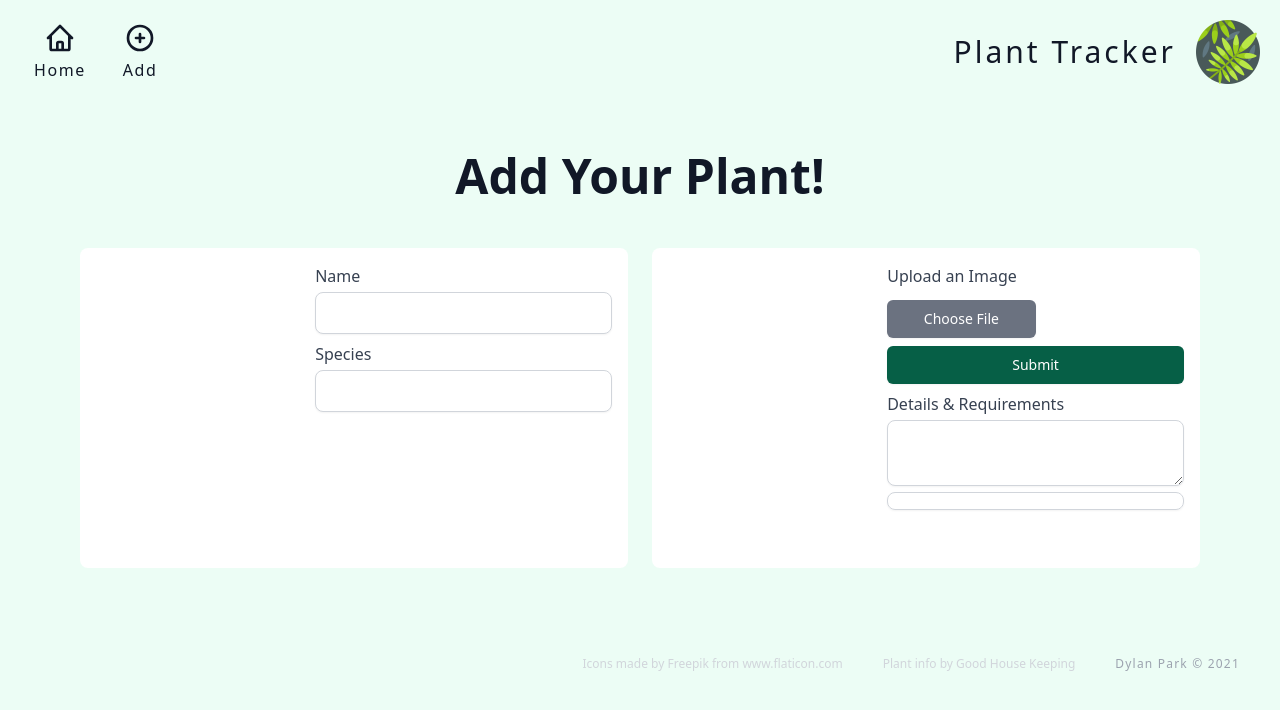
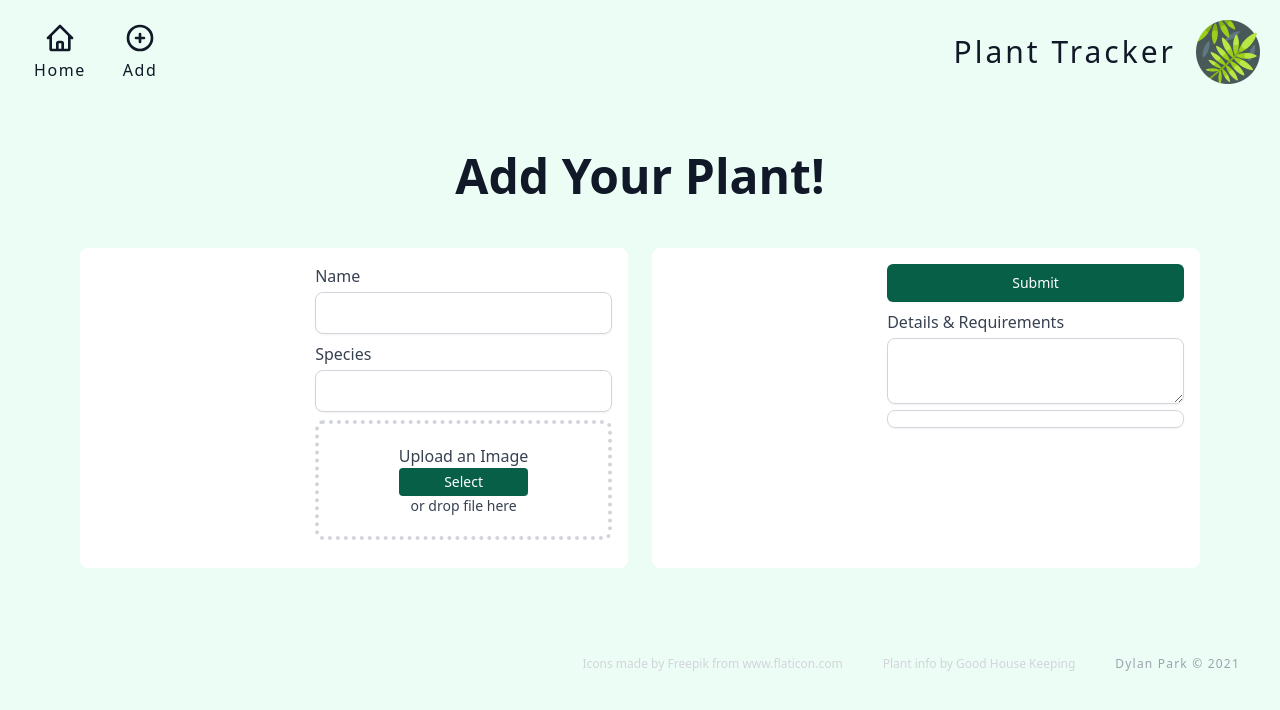
Before and after one commit to dylpark/plant-tracker-app-react, a Next.js app: page /add in a window 1280 px wide. Shown: the top 710 px of the page. Built offline with nearby package versions, Linux system fonts and the light colour scheme.

Commit message:
Redesigning image upload

```diff
--- /dev/null
+++ b/components/form/FileUpload.jsx
@@ -0,0 +1,47 @@
+import React from "react";
+
+function FileUpload(props) {
+  const hiddenFileInput = React.useRef(null);
+
+  const handleClick = (event) => {
+    hiddenFileInput.current.click();
+  };
+
+  // const handleChange = (event) => {
+  //   const fileUploaded = event.target.files[0];
+  //   props.handleFile(fileUploaded);
+  // };
+  return (
+    <div>
+      <div class="file_upload p-5 relative border-4 border-dotted border-gray-300 rounded-lg">
+        <div class="input_field flex flex-col w-max mx-auto text-center">
+          <label>
+            <label
+              for="Upload an Image"
+              class="block text-m font-thin text-gray-700"
+            >
+              Upload an Image
+            </label>
+            <input
+              class="text-sm cursor-pointer w-36 hidden"
+              type="file"
+              name="image"
+              required
+              accept="image/png, image/jpeg"
+              //   ref={hiddenFileInput}
+              // onChange={handleChange}
+              //   value={props.value}
+            />
+            <div class="text-sm  focus:ring-green-500 bg-green-800 text-white rounded cursor-pointer p-1 px-3 hover:bg-green-500">
+              Select
+            </div>
+          </label>
+
+          <div class="text-sm font-thin text-gray-700">or drop file here</div>
+        </div>
+      </div>
+    </div>
+  );
+}
+
+export default FileUpload;
--- a/components/form/Form.jsx
+++ b/components/form/Form.jsx
@@ -1,10 +1,10 @@
 //
 //
 import Input from "./Input";
-import ImageUpload from "./ImageUpload";
 import { useState } from "react";
 import { useRouter } from "next/router";
 import MarkdownEditor from "./MarkdownEditor";
+import FileUpload from "./FileUpload";
 
 export default function Form() {
   // const router = useRouter();
@@ -60,6 +60,7 @@ export default function Form() {
               // onChange={handleChange}
               // value={plant.species}
             />
+            <FileUpload />
 
             <div class="flex justify-start space-x-2"></div>
           </div>
@@ -69,12 +70,6 @@ export default function Form() {
         <div class="w-full bg-white rounded-lg sahdow-lg overflow-hidden flex flex-col md:flex-row">
           <div class="w-full md:w-2/5 h-80"></div>
           <div class="w-full md:w-3/5 text-left p-4 md:p-4 space-y-2">
-            <ImageUpload
-              title="Upload an Image"
-              name="image"
-              // onChange={handleChange}
-              // value={plant.image}
-            />
             <button
               type="submit"
               className="w-full flex justify-center py-2 px-4 border border-transparent rounded-md shadow-sm text-sm font-medium text-white bg-green-800 hover:bg-green-500 focus:outline-none focus:ring-2 focus:ring-offset-2 focus:ring-green-500"
--- a/components/form/ImageUpload.jsx
+++ /dev/null
@@ -1,43 +0,0 @@
-//
-//
-import React from "react";
-
-function ImageUpload(props) {
-  const hiddenFileInput = React.useRef(null);
-
-  const handleClick = (event) => {
-    hiddenFileInput.current.click();
-  };
-
-  // const handleChange = (event) => {
-  //   const fileUploaded = event.target.files[0];
-  //   props.handleFile(fileUploaded);
-  // };
-
-  return (
-    <div>
-      <label for="Upload an Image" class="block text-m font-thin text-gray-700">
-        Upload an Image
-      </label>
-      <div className="mt-3"></div>
-      <button
-        onClick={handleClick}
-        className="w-1/2 flex justify-center py-2 px-4 border border-transparent rounded-md shadow-sm text-sm font-medium text-white bg-gray-500 hover:bg-green-500 focus:outline-none focus:ring-2 focus:ring-offset-2 focus:ring-green-500"
-      >
-        Choose File
-      </button>
-      <input
-        type="file"
-        name="image"
-        required
-        accept="image/png, image/jpeg"
-        ref={hiddenFileInput}
-        // onChange={handleChange}
-        value={props.value}
-        style={{ display: "none" }}
-      />
-    </div>
-  );
-}
-
-export default ImageUpload;
```
